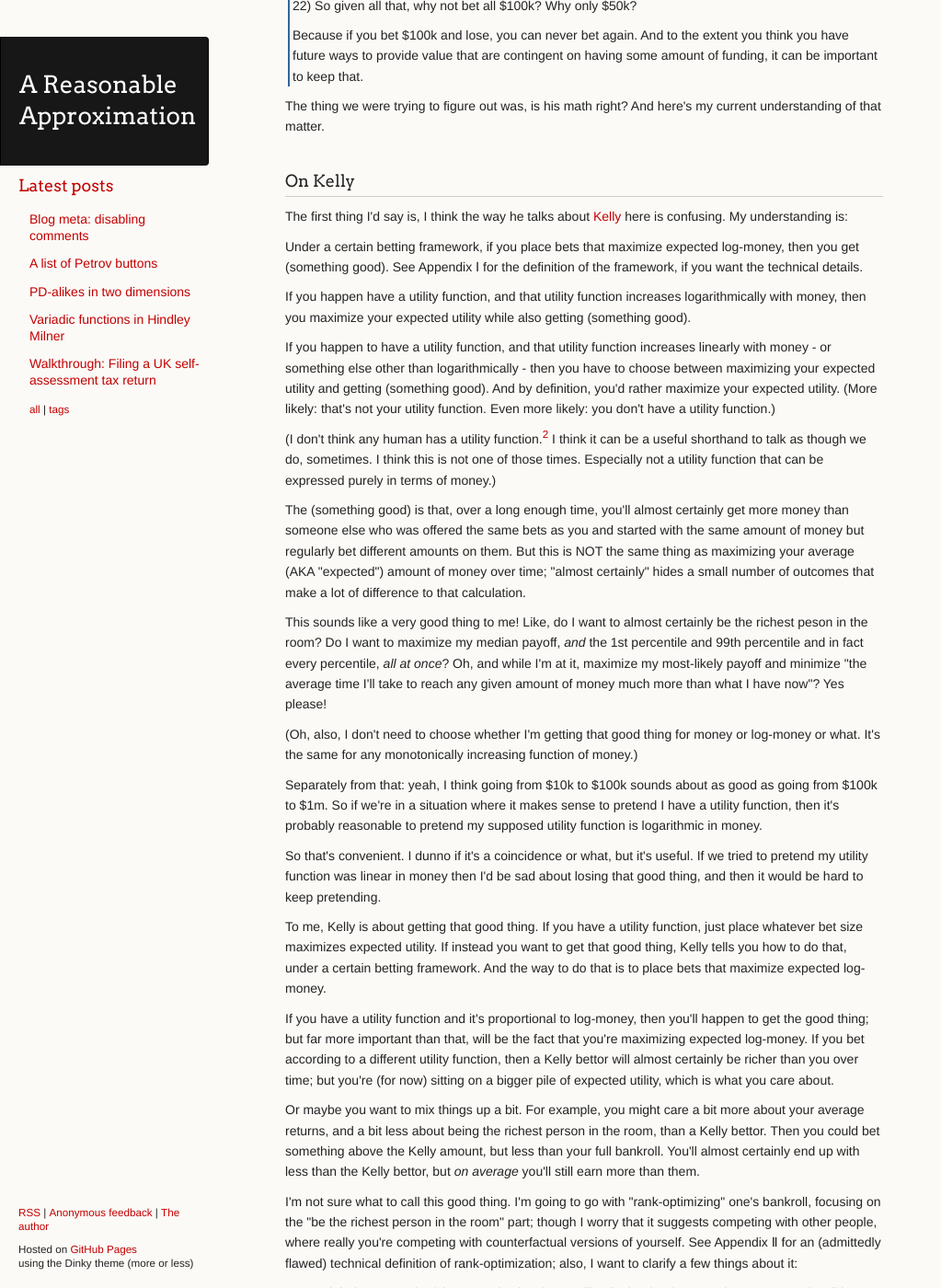
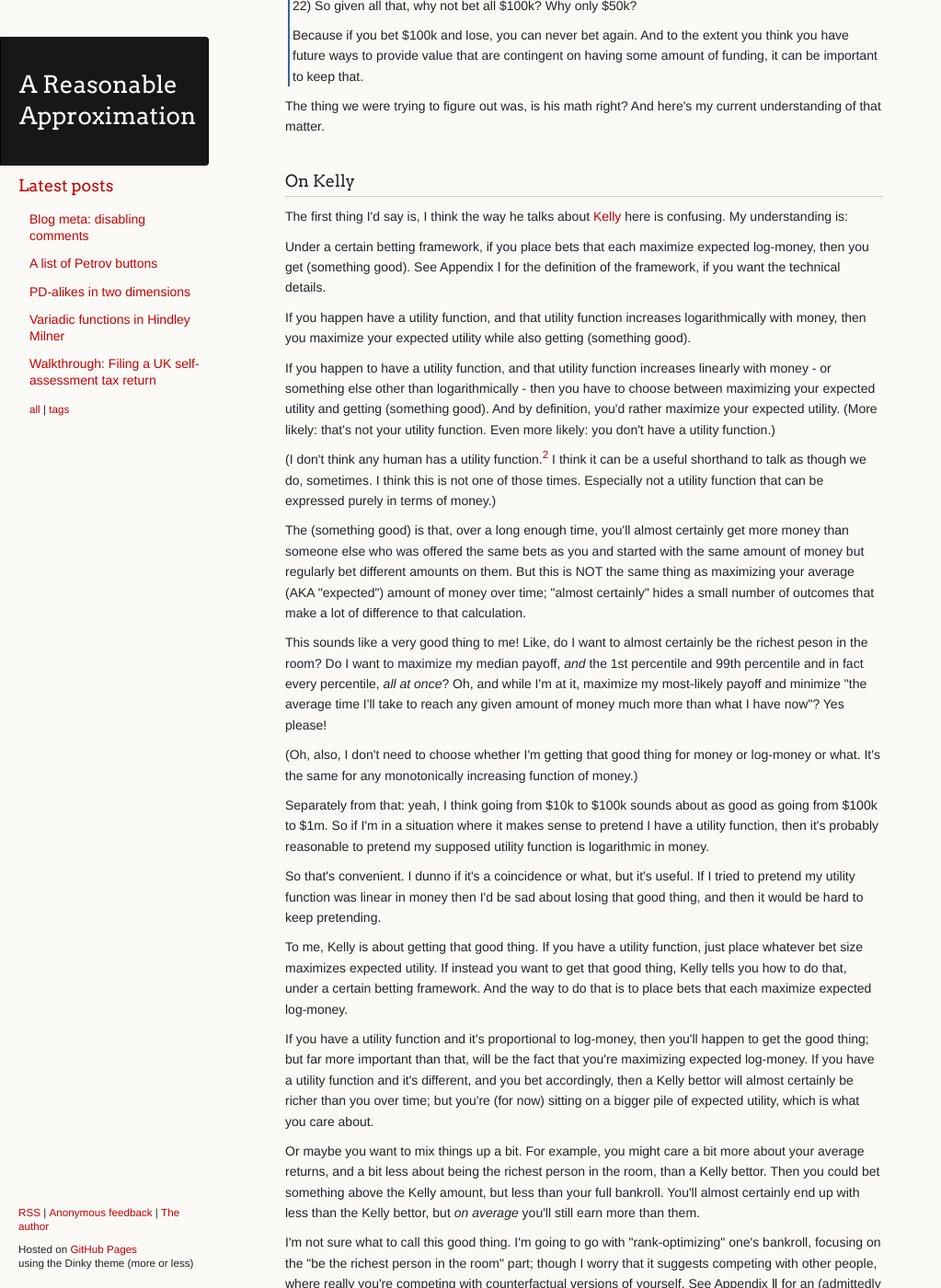
Before and after one commit to ChickenProp/chickenprop.github.com, a Jekyll site: the page built from drafts/kelly-altruism.md, in a window 1280 px wide and 1400 px high, scrolled down 1438 px. Shown: the whole window at 92% size, without its empty margins (0-1023 px from the left). Built offline with Jekyll 4.4.1, drawn with Linux system fonts in a browser that asks for light colours; nearby versions of some CDN libraries; formulas are drawn with MathJax 3; some of the changed text lies outside the part shown.

Commit message:
editing kelly

```diff
--- a/drafts/kelly-altruism.md
+++ b/drafts/kelly-altruism.md
@@ -63,7 +63,7 @@ The thing we were trying to figure out was, is his math right? And here's my cur
 
 The first thing I'd say is, I think the way he talks about [Kelly](https://en.wikipedia.org/wiki/Kelly_criterion) here is confusing. My understanding is:
 
-Under a certain betting framework, if you place bets that maximize expected log-money, then you get (something good). See Appendix Ⅰ for the definition of the framework, if you want the technical details.
+Under a certain betting framework, if you place bets that each maximize expected log-money, then you get (something good). See Appendix Ⅰ for the definition of the framework, if you want the technical details.
 
 If you happen have a utility function, and that utility function increases logarithmically with money, then you maximize your expected utility while also getting (something good).
 
@@ -79,13 +79,13 @@ This sounds like a very good thing to me! Like, do I want to almost certainly be
 
 (Oh, also, I don't need to choose whether I'm getting that good thing for money or log-money or what. It's the same for any monotonically increasing function of money.)
 
-Separately from that: yeah, I think going from \\$10k to \\$100k sounds about as good as going from \\$100k to \\$1m. So if we're in a situation where it makes sense to pretend I have a utility function, then it's probably reasonable to pretend my supposed utility function is logarithmic in money.
+Separately from that: yeah, I think going from \\$10k to \\$100k sounds about as good as going from \\$100k to \\$1m. So if I'm in a situation where it makes sense to pretend I have a utility function, then it's probably reasonable to pretend my supposed utility function is logarithmic in money.
 
-So that's convenient. I dunno if it's a coincidence or what, but it's useful. If we tried to pretend my utility function was linear in money then I'd be sad about losing that good thing, and then it would be hard to keep pretending.
+So that's convenient. I dunno if it's a coincidence or what, but it's useful. If I tried to pretend my utility function was linear in money then I'd be sad about losing that good thing, and then it would be hard to keep pretending.
 
-To me, Kelly is about getting that good thing. If you have a utility function, just place whatever bet size maximizes expected utility. If instead you want to get that good thing, Kelly tells you how to do that, under a certain betting framework. And the way to do that is to place bets that maximize expected log-money.
+To me, Kelly is about getting that good thing. If you have a utility function, just place whatever bet size maximizes expected utility. If instead you want to get that good thing, Kelly tells you how to do that, under a certain betting framework. And the way to do that is to place bets that each maximize expected log-money.
 
-If you have a utility function and it's proportional to log-money, then you'll happen to get the good thing; but far more important than that, will be the fact that you're maximizing expected log-money. If you bet according to a different utility function, then a Kelly bettor will almost certainly be richer than you over time; but you're (for now) sitting on a bigger pile of expected utility, which is what you care about.
+If you have a utility function and it's proportional to log-money, then you'll happen to get the good thing; but far more important than that, will be the fact that you're maximizing expected log-money. If you have a utility function and it's different, and you bet accordingly, then a Kelly bettor will almost certainly be richer than you over time; but you're (for now) sitting on a bigger pile of expected utility, which is what you care about.
 
 Or maybe you want to mix things up a bit. For example, you might care a bit more about your average returns, and a bit less about being the richest person in the room, than a Kelly bettor. Then you could bet something above the Kelly amount, but less than your full bankroll. You'll almost certainly end up with less than the Kelly bettor, but *on average* you'll still earn more than them.
 
@@ -203,10 +203,10 @@ Suppose I say "my utility function is such that I maximize it in expectation by
 
 I guess it would mean that the part of the world state we're looking at isn't my money. It's my strategy for making money, along with all the other possible strategies I could have used and the betting framework I'm in. That's weird.
 
-It also means I'm not expecting my utility function to change in future. Like, with money, I have a certain amount of money now, and I can calculate the utility of it; and I have a random variable for how much money I'll have in future, and I can calculate the utility of those amounts as another random variable. With rank-optimality, I'm not expecting my strategy to be more or less rank-optimal in future. That's convenient because maximizing expected utility is just maximizing current utility, but it's also weird.
+It also means I'm not expecting my utility function to change in future. Like, with money, I have a certain amount of money now, and I can calculate the utility of it; and I have a random variable for how much money I'll have in future, and I can calculate the utility of those amounts as another random variable. With rank-optimality, I'm not expecting my strategy to be more or less rank-optimal in future. That's convenient because to maximize expected utility I just have to maximize current utility, but it's also weird.
 
 <p>
-For that matter, I haven't given a way to quantify rank-optimization. We can say \( λ \) is "more rank-optimal" than \( μ \) but not "twice as rank optimal". So maybe I mean my utility function has a \( 1 \) if I'm entirely rank-optimal and a \( 0 \) if I'm not? But that's weird too. If we can calculate growth rate then we can quantify it like that, I guess.
+For that matter, I haven't given a way to quantify rank-optimization. We can say one strategy is "more rank-optimal" than another but not "twice as rank optimal". So maybe I mean my utility function has a \( 1 \) if I'm entirely rank-optimal and a \( 0 \) if I'm not? But that's weird too. If we can calculate growth rate then we can quantify it like that, I guess.
 </p>
 
 So in general I don't expect rank-optimizing your returns to maximize your expected utility, for any utility function you're likely to have; or even any utility function you're likely to pretend to have. Not unless it happens to be the case that the way to rank-optimize your returns is *also* a way to maximize some more normal utility function like "expected log-money", for reasons that may have nothing to do with rank-optimization.
```
Also changed, not shown: other parts of drafts/kelly-altruism.md (+1 -1 lines).
